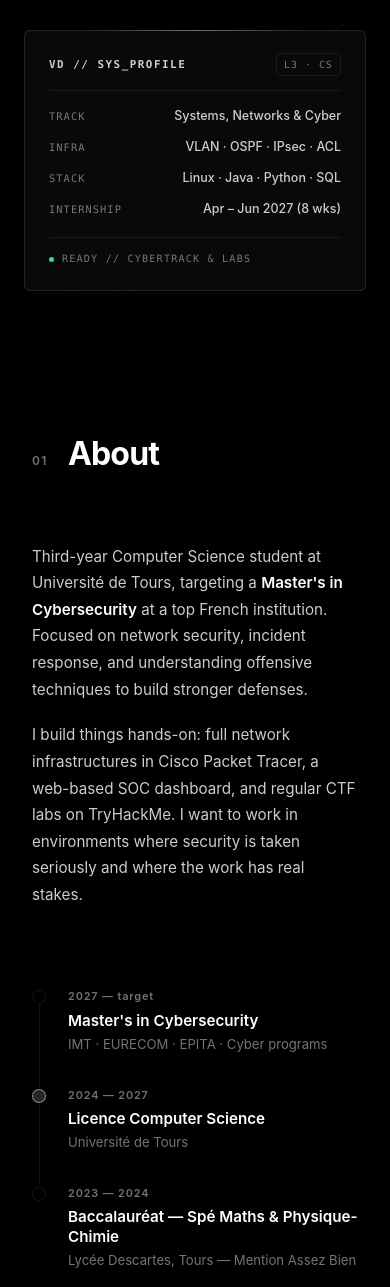
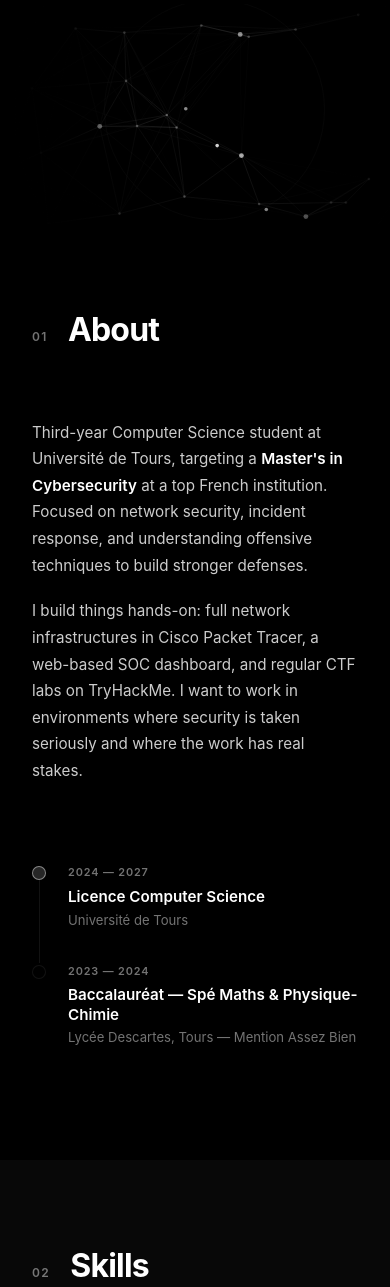
Before and after one commit to vincentdchps/vincentdchps.github.io, a plain HTML site: page index.html in a window 390 px wide. Shown: the part 618-1905 px from the top of the page. Drawn offline with Linux system fonts and the light colour scheme.

Commit message:
fix: remove hero overlay panel and target master entry from timeline

```diff
--- a/index.html
+++ b/index.html
@@ -78,34 +78,6 @@
     <div class="hero-right fade-up" aria-hidden="true">
       <div class="hero-visual">
         <canvas id="netCanvas"></canvas>
-        <div class="hero-panel">
-          <div class="panel-top">
-            <span class="panel-id">VD // SYS_PROFILE</span>
-            <span class="panel-badge">L3 · CS</span>
-          </div>
-          <div class="panel-rows">
-            <div class="panel-row">
-              <span class="panel-key">TRACK</span>
-              <span class="panel-val">Systems, Networks &amp; Cyber</span>
-            </div>
-            <div class="panel-row">
-              <span class="panel-key">INFRA</span>
-              <span class="panel-val">VLAN · OSPF · IPsec · ACL</span>
-            </div>
-            <div class="panel-row">
-              <span class="panel-key">STACK</span>
-              <span class="panel-val">Linux · Java · Python · SQL</span>
-            </div>
-            <div class="panel-row">
-              <span class="panel-key">INTERNSHIP</span>
-              <span class="panel-val">Apr – Jun 2027 (8 wks)</span>
-            </div>
-          </div>
-          <div class="panel-foot">
-            <span class="panel-dot"></span>
-            <span>READY // CYBERTRACK &amp; LABS</span>
-          </div>
-        </div>
       </div>
     </div>
   </section>
@@ -132,14 +104,6 @@
           </p>
         </div>
         <div class="timeline fade-up">
-          <div class="tl-item">
-            <div class="tl-dot"></div>
-            <div class="tl-body">
-              <span class="tl-year">2027 — target</span>
-              <p class="tl-title">Master's in Cybersecurity</p>
-              <p class="tl-place">IMT · EURECOM · EPITA · Cyber programs</p>
-            </div>
-          </div>
           <div class="tl-item">
             <div class="tl-dot tl-dot--active"></div>
             <div class="tl-body">
--- a/style.css
+++ b/style.css
@@ -615,10 +615,7 @@ strong{color:var(--white);font-weight:600}
 @media(max-width:900px){
   .hero{grid-template-columns:1fr;min-height:auto}
   .hero-left{padding:9rem 1.5rem 2.5rem;max-width:100%;text-align:left}
-  .hero-right{height:auto;min-height:300px;padding:1rem 1.5rem 3rem}
-  .hero-visual{position:relative;min-height:280px}
-  #netCanvas{position:absolute;inset:0}
-  .hero-panel{width:100%;max-width:420px}
+  .hero-right{height:45vw;min-height:220px;max-height:320px}
   .about-grid{grid-template-columns:1fr}
   .skills-wrap{grid-template-columns:1fr}
   .contact-wrap{grid-template-columns:1fr;gap:3rem}
```
